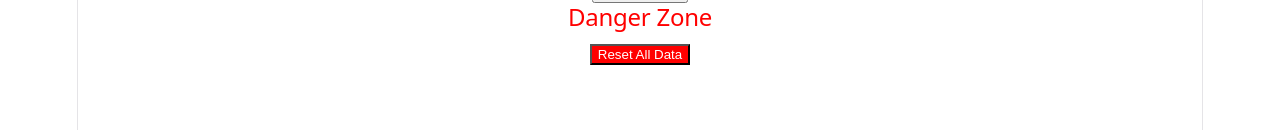
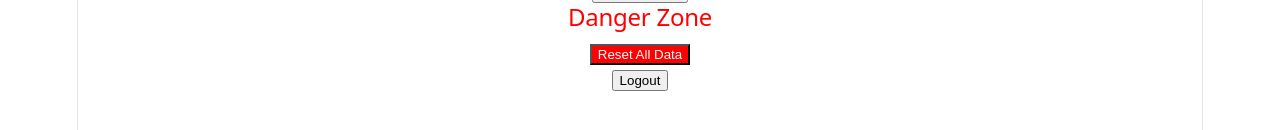
Before and after one commit to watsonlimprevil/finance-frontend, a React (Vite) app: page /settings in a window 1280 px wide. Shown: the part 252-382 px from the top of the page. Built offline with nearby package versions, Linux system fonts and the light colour scheme; no server answers.

Commit message:
added a logout button

```diff
--- a/src/components/Settings.jsx
+++ b/src/components/Settings.jsx
@@ -1,5 +1,6 @@
 import { useState } from "react"
 import { authHeader } from "../utils/api";
+import { useNavigate } from "react-router-dom";
 export default function Settings(){
 
     const API_URL = import.meta.env.VITE_API_URL;
@@ -8,7 +9,7 @@
     const [currency , setCurrency] = useState('USD')
     const [theme , setTheme] = useState('dark')
     const [message , setMessage] = useState('')
-
+    const navigate = useNavigate()
     async function updateMonthlyBudget(){
         try{
             const res = await fetch(`${API_URL}/transactions/budgets/monthly` ,{
@@ -26,7 +27,10 @@
             setMessage(error.message)
         }
     }
-
+function handleLogout(){
+    localStorage.removeItem('token')
+    navigate('/login')
+}
 
     async function saveCurrency(){
         localStorage.setItem('currency' , currency)
@@ -80,6 +84,8 @@
                     Reset All Data
                 </button>
             </section>
+
+            <button onClick={handleLogout}>Logout</button>
         </div>
     )
 }
```
